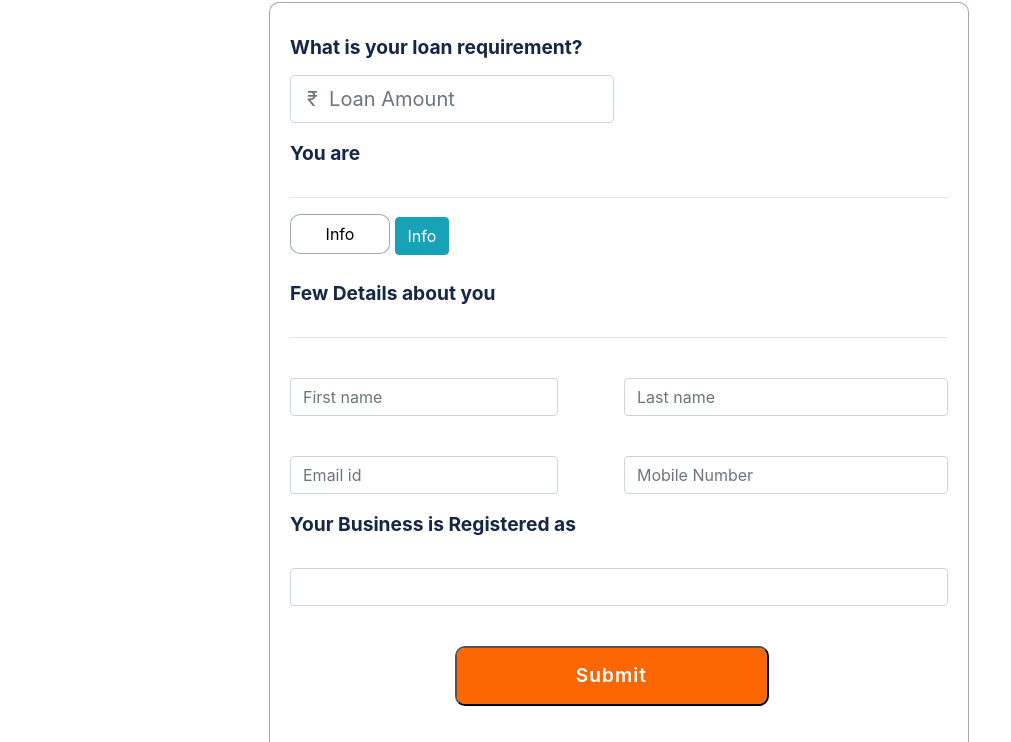
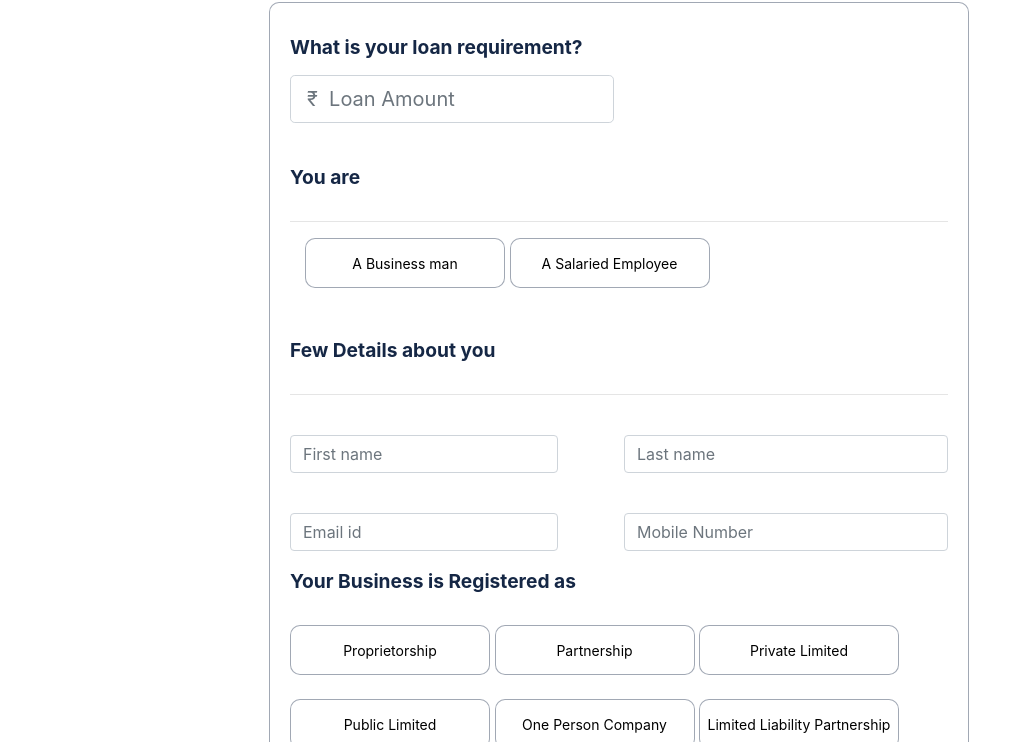
Before and after one commit to payme-yatharth/Frontend-task, a website: page index.html in a window 1280 px wide. Shown: the part 210-952 px from the top of the page, without its empty margins (0-1011 px from the left). Drawn offline with nearby package versions, Linux system fonts and the light colour scheme.

Commit message:
More to do with buttons and hr lines inside the form

```diff
--- a/index.html
+++ b/index.html
@@ -28,18 +28,19 @@
       <div class="form-row" style="padding-top: 10px;">
         <div class="form-group col-md-6">
             <label for="loan-requirement" class="custom-label">What is your loan requirement?</label>
+
             <input type="email" class="form-control form-control-lg" id="loan-requirement" placeholder="&#8377  Loan Amount";>
         </div>
       </div>
       <div class="form-group">
+        <br>
         <label for="youare" class="custom-label">You are</label>
+        <hr>
+        <div class="col-md-10 mb-5" style="padding-top: 0px;">
+          <button type="button" class="radio-button">A Business man</button>
+          <button type="button" class="radio-button">A Salaried Employee</button>
+        </div>
       </div>
-      <hr style="padding-top: -10px; padding-bottom: -10px;">
-
-      <button type="button" class="radio-button">Info</button>
-      <button type="button" class="btn btn-info">Info</button>
-      <br>
-      <br>
 
       <div class="form-group">
         <label for="detail" class="custom-label">Few Details about you</label>
@@ -70,9 +71,18 @@
           <div class="form-group col-md-6">
             <label for="business-register" class="custom-label">Your Business is Registered as</label>
           </div>
-          <hr style="padding-top: -10px; padding-bottom: -10px;">
         </div>
-        <input type="text" class="form-control" id="inputCity">
+        <div>
+          <button type="button" class="radio-button">Proprietorship</button>
+          <button type="button" class="radio-button">Partnership</button>
+          <button type="button" class="radio-button">Private Limited</button>
+        </div>
+        <br>
+        <div>
+          <button type="button" class="radio-button">Public Limited</button>
+          <button type="button" class="radio-button">One Person Company</button>
+          <button type="button" class="radio-button">Limited Liability Partnership</button>
+        </div>
       </div>
 
       <br>
--- a/styles.css
+++ b/styles.css
@@ -35,7 +35,7 @@
     padding-top: 200px;
     padding: 20px;
     max-width: 700px;
-    max-height: 800px;
+    max-height: 900px;
     padding-bottom: 200px;
 }
 
@@ -57,6 +57,7 @@
     height: 34px;
 
     /* UI Properties */
+
     text-align: left;
     font: normal normal medium 26px/23px Roboto;
     letter-spacing:     0px;
@@ -125,11 +126,13 @@ font-size: larger;
 .radio-button{
     top: 212px;
     left: 269px;
-    width: 100px;
-    height: 40px;
+    width: 200px;
+    height: 50px;
+
     /* UI Properties */
     background: #FFFFFF 0% 0% no-repeat padding-box;
     border: 0.5px solid #15274566;
     border-radius: 10px;
     opacity: 1;
+    font-size: 14px;
 }
```
